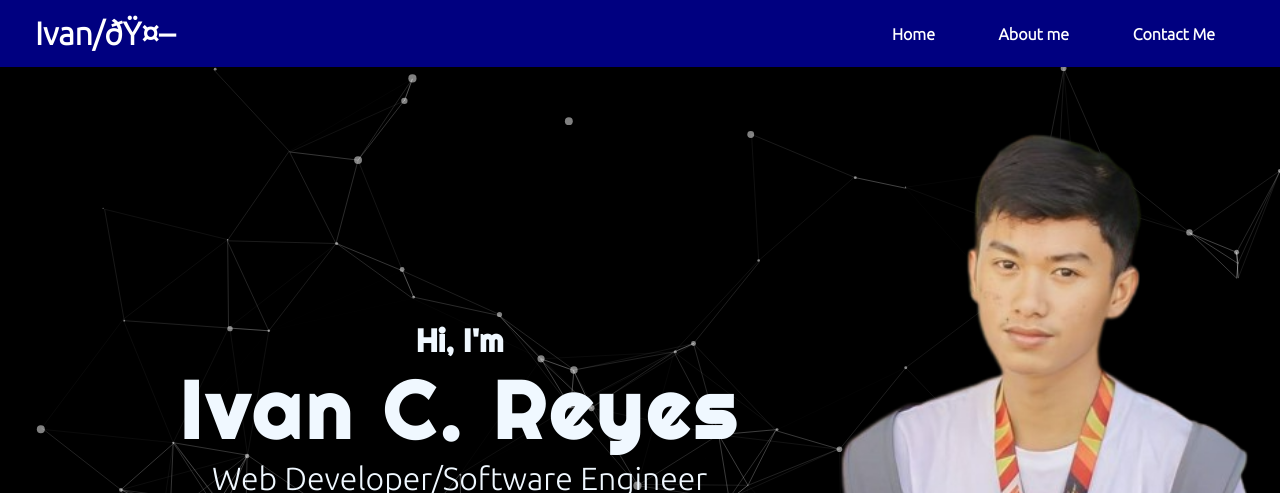
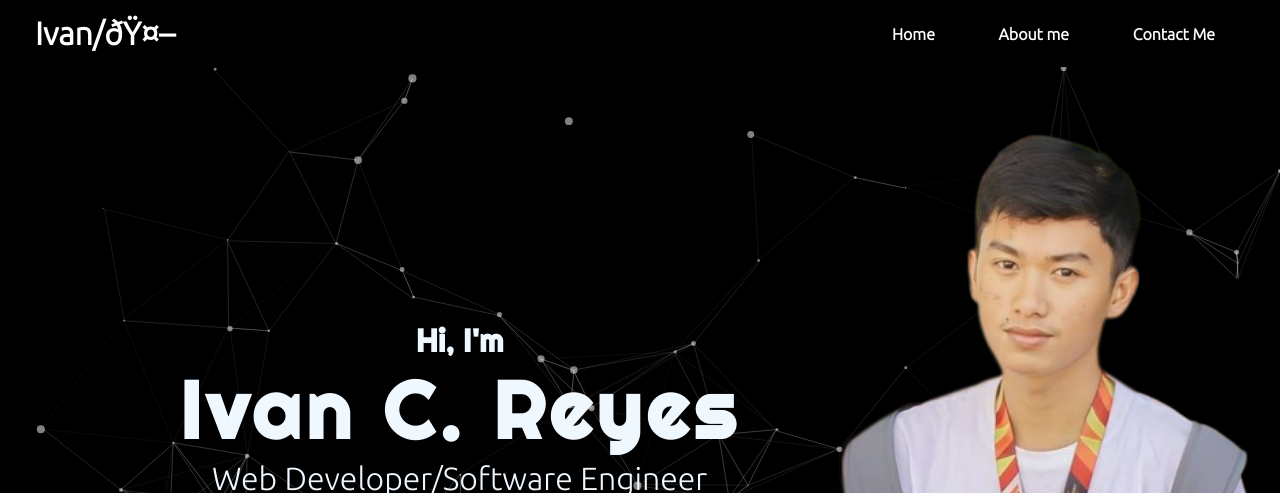
Before and after one commit to Ivan02403/PortfolioResponsive, a plain HTML site: page index.html in a window 1280 px wide. Shown: the top 493 px of the page. Drawn offline with Linux system fonts and the light colour scheme.

Commit message:
Add files via upload

```diff
--- a/style.css
+++ b/style.css
@@ -15,7 +15,7 @@ html{
 /*****Navigation*****/
 header{
 	margin-top: 0;
-	background-color: navy;
+	background-color: black;
 	color:white;
 	font-family: 'Ubuntu', sans-serif;
 	padding: 15px;
```
